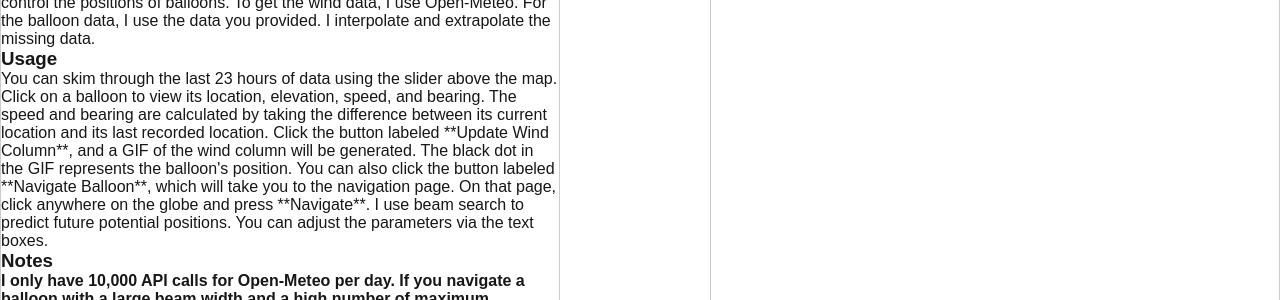
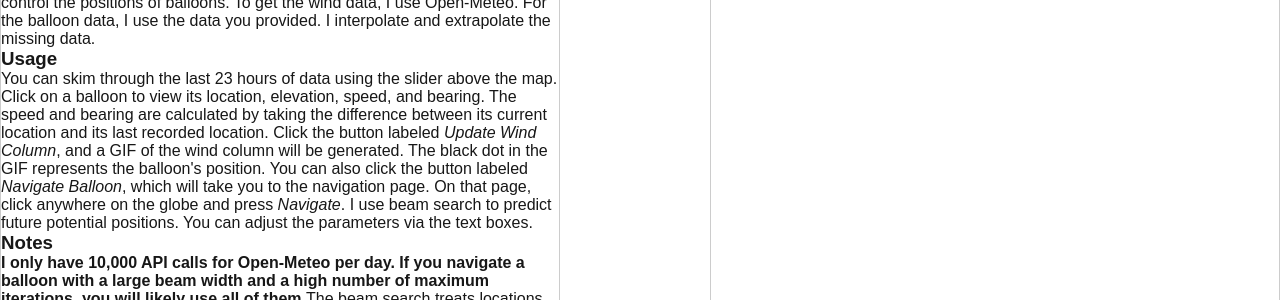
Before and after one commit to nickdsullivan/windbourne, a Next.js app in the folder weather-balloon-tracker/: page / in a window 1280 px wide. Shown: the part 305-605 px from the top of the page. Built offline with nearby package versions, Linux system fonts and the light colour scheme; no server answers.

Commit message:
Draft text

```diff
--- a/weather-balloon-tracker/app/page.js
+++ b/weather-balloon-tracker/app/page.js
@@ -280,10 +280,10 @@ export default function Home() {
           <p>
             You can skim through the last 23 hours of data using the slider above the map.
             Click on a balloon to view its location, elevation, speed, and bearing. The speed and bearing are calculated by taking the difference between its current location and its last recorded location.
-            Click the button labeled **Update Wind Column**, and a GIF of the wind column will be generated.
+            Click the button labeled <i>Update Wind Column</i>, and a GIF of the wind column will be generated.
             The black dot in the GIF represents the balloon&apos;s position.
-            You can also click the button labeled **Navigate Balloon**, which will take you to the navigation page.
-            On that page, click anywhere on the globe and press **Navigate**. I use beam search to predict future potential positions. You can adjust the parameters via the text boxes.
+            You can also click the button labeled <i>Navigate Balloon</i>, which will take you to the navigation page.
+            On that page, click anywhere on the globe and press <i>Navigate</i>. I use beam search to predict future potential positions. You can adjust the parameters via the text boxes.
           </p>
           <h3>Notes</h3>
           <p>
```
